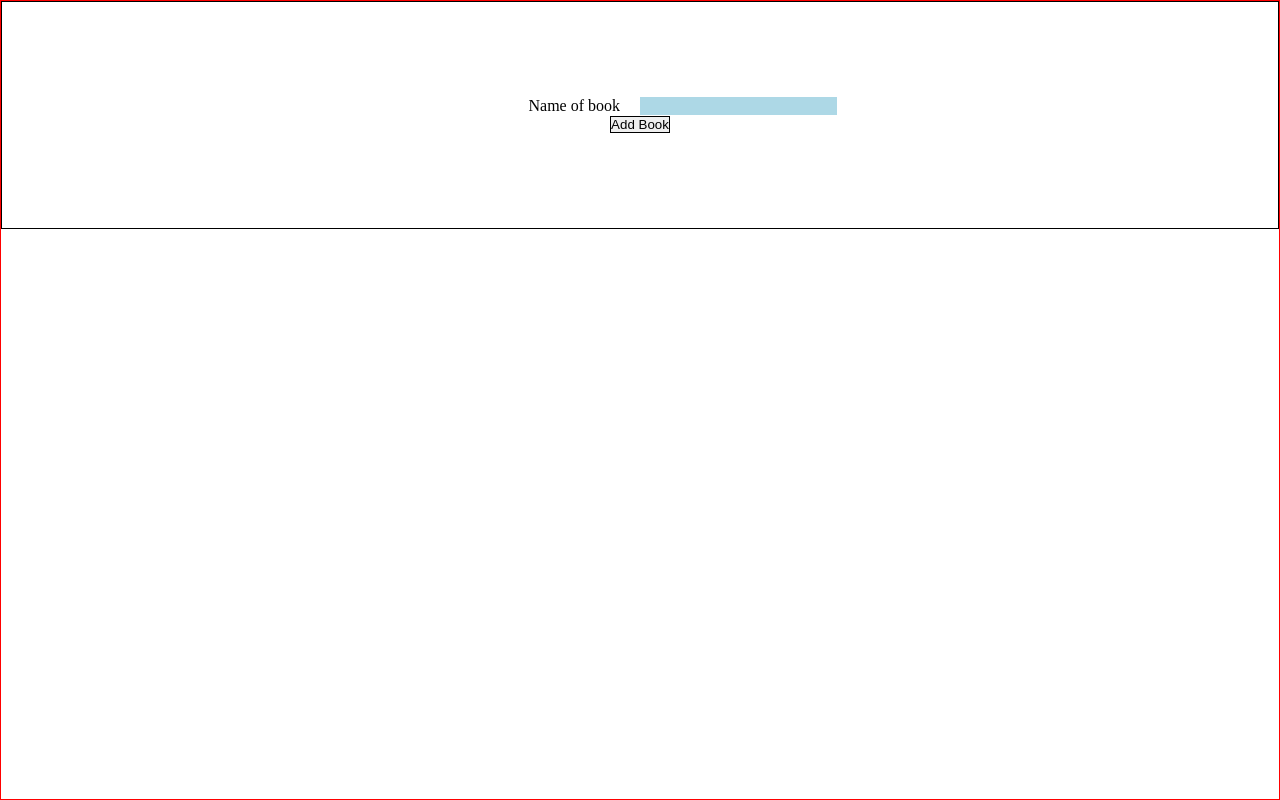
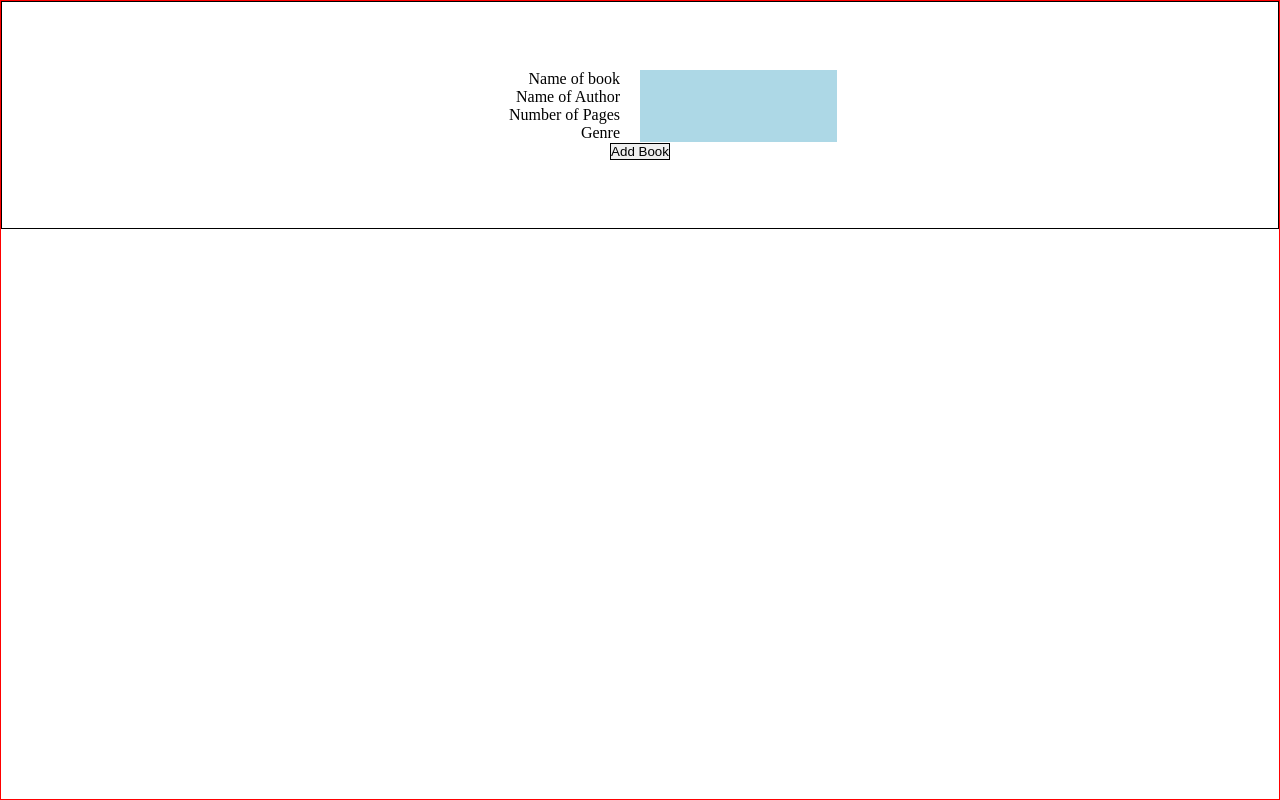
Before and after one commit to RTSolutionsLarry/odinLibrary, a plain HTML site: page index.html in a window 1280 px wide. Drawn offline with Linux system fonts and the light colour scheme.

Commit message:
Inputs take in data

```diff
--- a/index.html
+++ b/index.html
@@ -12,8 +12,13 @@
             <div class="formContainer">
                 <form class="form">
                     <label for="bookName" class="labels">Name of book</label>
-                    <input type="text" id="bookName" class="inputs">
-
+                    <input type="text" id="bookName" class="inputs" value="">
+                    <label for="authorName" class="labels">Name of Author</label>
+                    <input type="text" id="authorName" class="inputs">
+                    <label for="numberOfPages" class="labels">Number of Pages</label>
+                    <input type="number" id="numberOfPages" class="inputs">
+                    <label for="genreName" class="labels">Genre</label>
+                    <input type="text" id="genreName" class="inputs">
                 </form>
                 <div class="buttonContainer">
                     <input type="button" value="Add Book" class="addBookButton">
--- a/main.js
+++ b/main.js
@@ -1,6 +1,8 @@
 const addBookButton = document.getElementsByClassName('addBookButton')[0];
-console.log(addBookButton);
-
+const bookName = document.getElementById('bookName');
+const authorName = document.getElementById('authorName');
+const numberOfPages = document.getElementById('numberOfPages');
+const genreName = document.getElementById('genreName');
 const library = [];
 
 //this is the book constructor
@@ -37,5 +39,8 @@ displayBook(library);
 //Add Book button
 addBookButton.addEventListener('click', ()=> {
     console.log('You clicked!');
-
+    console.log(bookName.value);
+    console.log(authorName.value);
+    console.log(numberOfPages.value);
+    console.log(genreName.value);
 })
```
